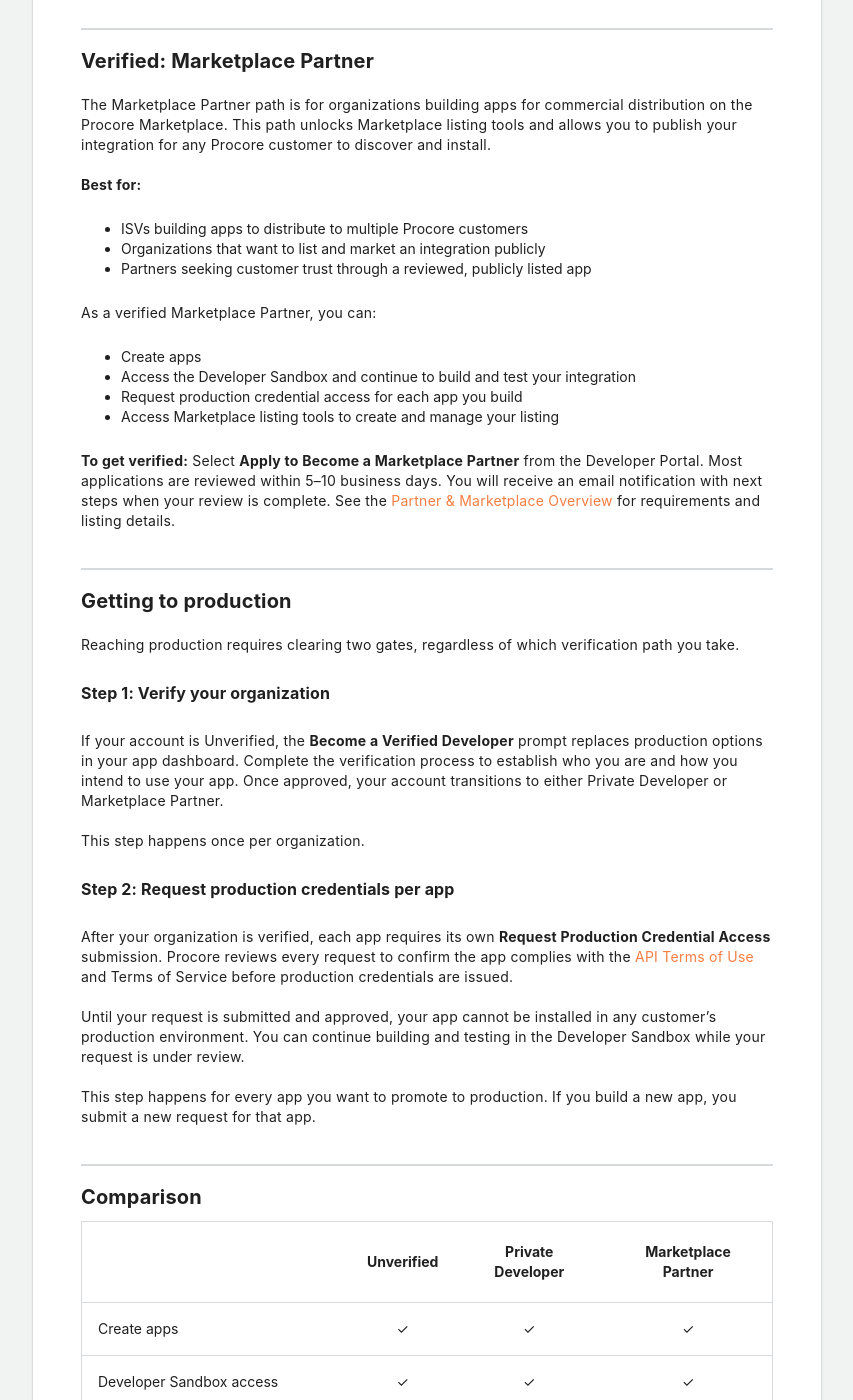
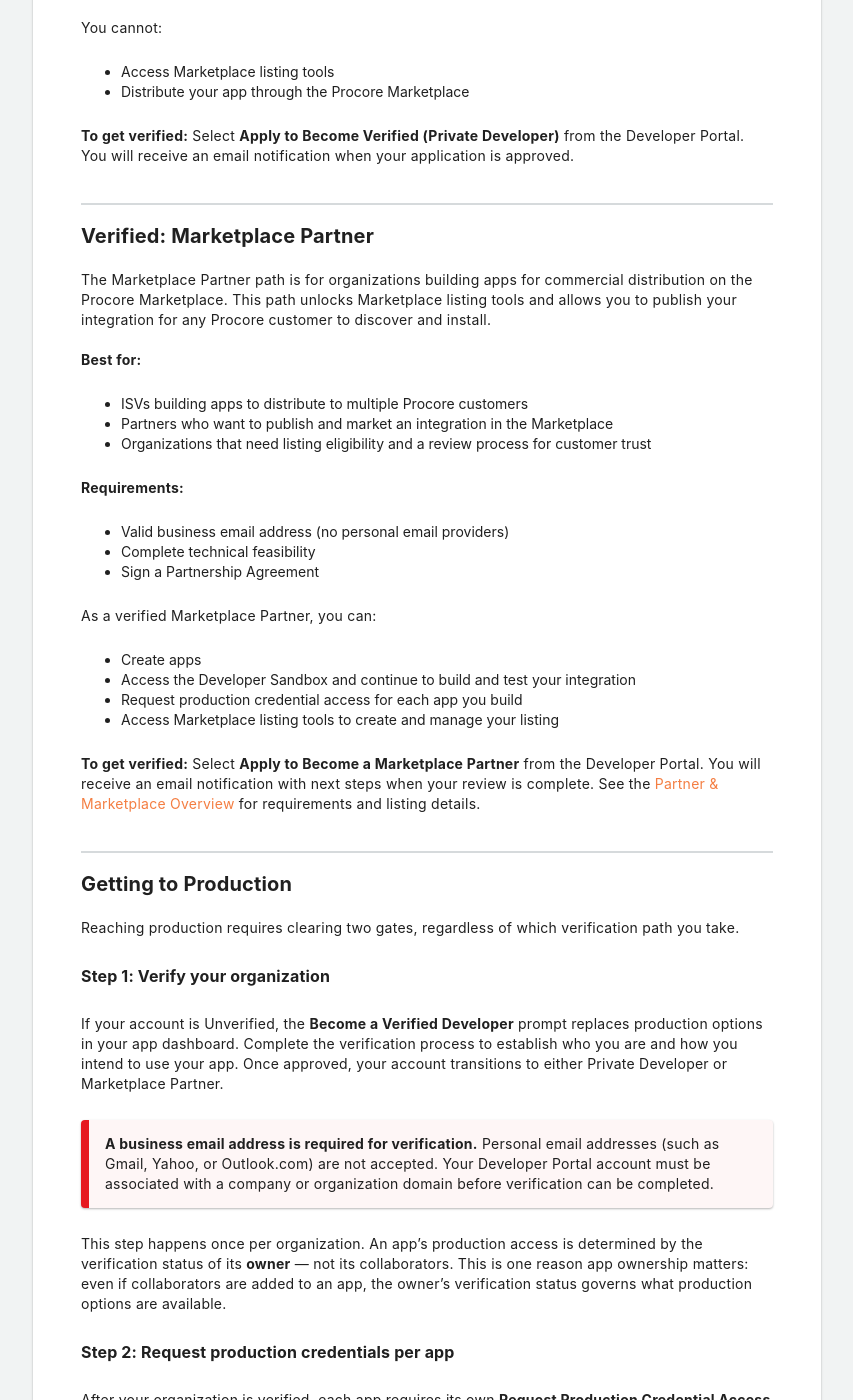
Before and after one commit to procore/documentation, a Jekyll site: the page built from overview/verification_and_production_access.md, in a window 1280 px wide and 1400 px high, scrolled down 1685 px. Shown: the whole window, without its empty margins (411-1264 px from the left). Built offline with Jekyll 4.4.1, drawn with Linux system fonts in a browser that asks for light colours; comment, search, counter and statistics services are not loaded; some of the changed text lies outside the part shown.

Commit message:
Standardize legal links, align verification doc with finalized in-product modals
- Update API Terms of Use and User Terms of Service links to PactSafe URLs across api_usage_guidelines, marketplace_policy, procore_partner_overview, and app_marketplace_legal_disclaimer
- Sync verification_and_production_access.md with finalized Private Developer and Marketplace Partner modals: align Best for bullets, add Requirements sections, and correct CTA button text references
- Remove .DS_Store from git tracking

Made-with: Cursor

```diff
--- a/overview/verification_and_production_access.md
+++ b/overview/verification_and_production_access.md
@@ -15,7 +15,9 @@ When you sign up for the Developer Portal, your account starts as **Unverified**
 Moving an app to production requires two distinct steps:
 
 1. **Verify your organization** — Choose the verification path that matches your intentions. This is a one-time step per organization.
-2. **Request production credentials per app** — After your organization is verified, each app you want to promote to production requires its own approval. This ensures every app meets Procore's API Terms of Use and Terms of Service before production credentials are issued.
+2. **Request production credentials per app** — After your organization is verified, each app you want to promote to production requires its own approval. This ensures every app meets Procore's <a href="https://procore.pactsafe.io/legal.html#contract-hymckkfc9" target="_blank">API Terms of Use</a> and <a href="https://procore.pactsafe.io/legal.html#contract-syqj4fbct" target="_blank">User Terms of Service</a> before production credentials are issued.
+
+If your organization is an active Procore customer, verification through the paths below may not be required — your account may already have production access configured.
 <br><br>
 
 ***
@@ -40,8 +42,12 @@ The Private Developer path is for consultants and independent developers buildin
 
 **Best for:**
 - Consultants creating a custom integration for a specific client
-- Developers building tools for internal use within one organization
-- 1:1 app deployments not intended for broader distribution
+- In-house developers building a proprietary integration exclusively for their own company's use
+- App deployments not intended for broader distribution
+
+**Requirements:**
+- Business email address (no personal email providers)
+- Description of your intended app use cases
 
 As a verified Private Developer, you can:
 - Create apps
@@ -52,7 +58,7 @@ You cannot:
 - Access Marketplace listing tools
 - Distribute your app through the Procore Marketplace
 
-**To get verified:** Select **Verify as a Private Developer** from the Developer Portal. You will receive an email notification when your application is approved.
+**To get verified:** Select **Apply to Become Verified (Private Developer)** from the Developer Portal. You will receive an email notification when your application is approved.
 <br><br>
 
 ***
@@ -62,8 +68,13 @@ The Marketplace Partner path is for organizations building apps for commercial d
 
 **Best for:**
 - ISVs building apps to distribute to multiple Procore customers
-- Organizations that want to list and market an integration publicly
-- Partners seeking customer trust through a reviewed, publicly listed app
+- Partners who want to publish and market an integration in the Marketplace
+- Organizations that need listing eligibility and a review process for customer trust
+
+**Requirements:**
+- Valid business email address (no personal email providers)
+- Complete technical feasibility
+- Sign a Partnership Agreement
 
 As a verified Marketplace Partner, you can:
 - Create apps
@@ -71,11 +82,11 @@ As a verified Marketplace Partner, you can:
 - Request production credential access for each app you build
 - Access Marketplace listing tools to create and manage your listing
 
-**To get verified:** Select **Apply to Become a Marketplace Partner** from the Developer Portal. Most applications are reviewed within 5–10 business days. You will receive an email notification with next steps when your review is complete. See the [Partner & Marketplace Overview]({{ site.url }}{{ site.baseurl }}{% link app_marketplace/procore_partner_overview.md %}) for requirements and listing details.
+**To get verified:** Select **Apply to Become a Marketplace Partner** from the Developer Portal. You will receive an email notification with next steps when your review is complete. See the [Partner & Marketplace Overview]({{ site.url }}{{ site.baseurl }}{% link app_marketplace/procore_partner_overview.md %}) for requirements and listing details.
 <br><br>
 
 ***
-## Getting to production
+## Getting to Production
 
 Reaching production requires clearing two gates, regardless of which verification path you take.
 
@@ -83,11 +94,13 @@ Reaching production requires clearing two gates, regardless of which verificatio
 
 If your account is Unverified, the **Become a Verified Developer** prompt replaces production options in your app dashboard. Complete the verification process to establish who you are and how you intend to use your app. Once approved, your account transitions to either Private Developer or Marketplace Partner.
 
-This step happens once per organization.
+> **A business email address is required for verification.** Personal email addresses (such as Gmail, Yahoo, or Outlook.com) are not accepted. Your Developer Portal account must be associated with a company or organization domain before verification can be completed.
+
+This step happens once per organization. An app's production access is determined by the verification status of its **owner** — not its collaborators. This is one reason app ownership matters: even if collaborators are added to an app, the owner's verification status governs what production options are available.
 
 ### Step 2: Request production credentials per app
 
-After your organization is verified, each app requires its own **Request Production Credential Access** submission. Procore reviews every request to confirm the app complies with the [API Terms of Use]({{ site.url }}{{ site.baseurl }}{% link app_marketplace/marketplace_policy.md %}) and Terms of Service before production credentials are issued.
+After your organization is verified, each app requires its own **Request Production Credential Access** submission. Procore reviews every request to confirm the app complies with the <a href="https://procore.pactsafe.io/legal.html#contract-hymckkfc9" target="_blank">API Terms of Use</a> and <a href="https://procore.pactsafe.io/legal.html#contract-syqj4fbct" target="_blank">User Terms of Service</a> before production credentials are issued.
 
 Until your request is submitted and approved, your app cannot be installed in any customer's production environment. You can continue building and testing in the Developer Sandbox while your request is under review.
 
```
Also changed, not shown: _includes/app_marketplace_legal_disclaimer.md (+1 -1 lines), app_marketplace/marketplace_policy.md (+1 -1 lines), app_marketplace/procore_partner_overview.md (+1 -1 lines), platform_concepts/api_usage_guidelines.md (+2 -2 lines), 1 other file.
